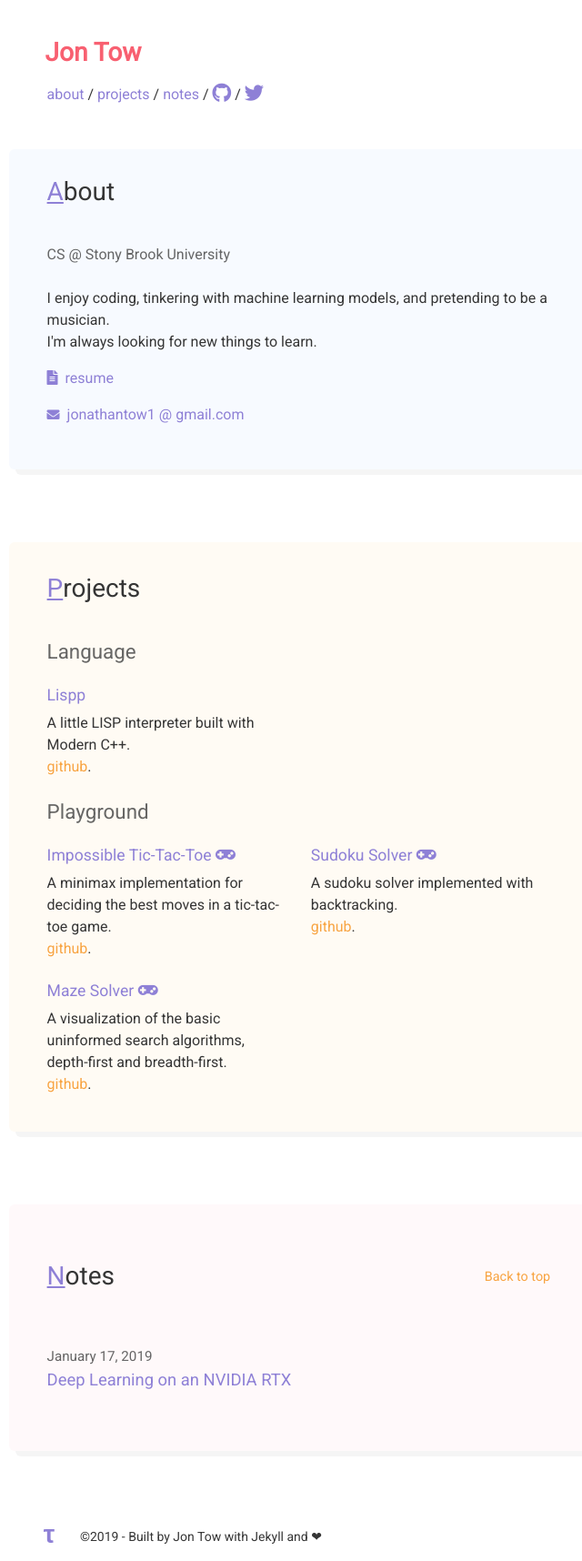
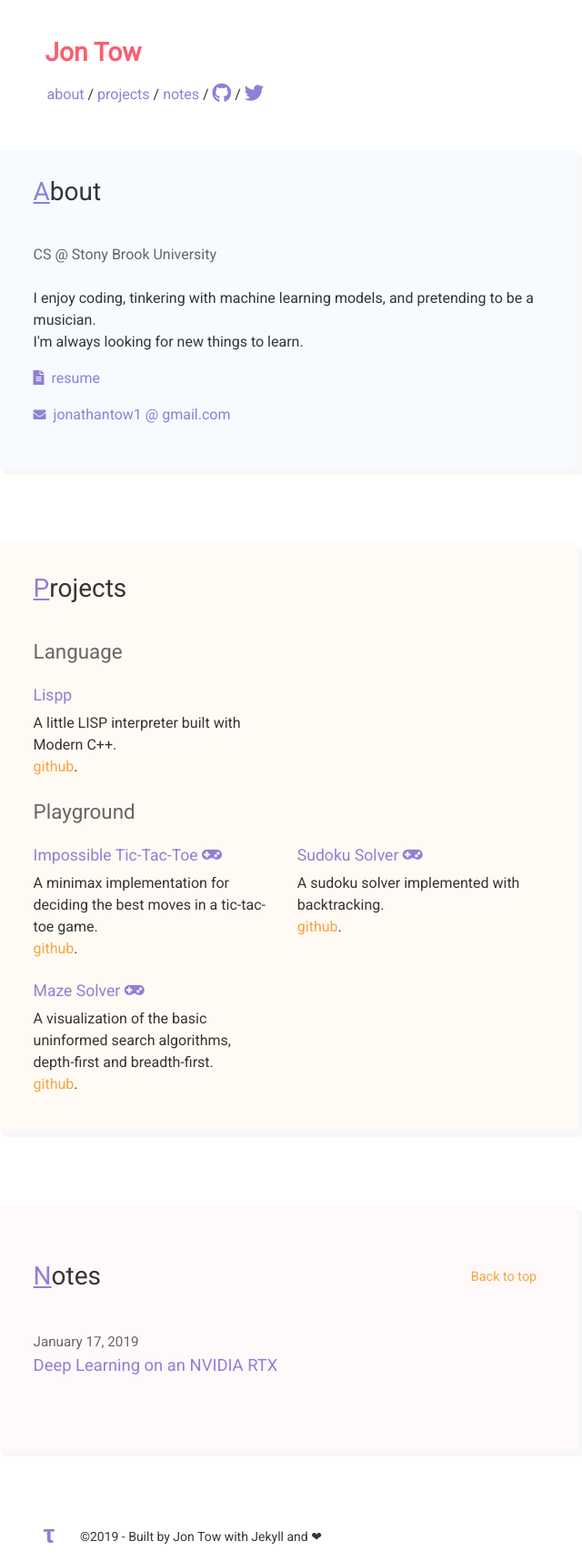
Before and after one commit to jon-tow/jon-tow.github.io, a Jekyll site: the page built from index.html, in a window 1280 px wide. Shown: the whole page at 91% size, without its empty margins (262-902 px from the left). Built offline with Jekyll 4.4.1, drawn with Linux system fonts in a browser that asks for light colours.

Commit message:
fix responsiveness

```diff
--- a/_includes/_sections/notes.html
+++ b/_includes/_sections/notes.html
@@ -1,6 +1,4 @@
-
 <section id="notes">
-
   <!-- Section Title Row -->
   <div class="section-header" >
     <h1 class="section-h2">
@@ -11,16 +9,14 @@
     </div>
   </div>
 
-
-  <!-- Content -->
   <div class="section-content" style="">
-    <!-- Notes Row -->
     <ul class="entry-previews" >
       <!-- Under construction. Coming soon. -->
       {% for post in site.posts %}
-      <li class="pt-3">
+      <li class="pb-3">
       	<p class="post-preview">
-      	  <span style="font-size: .95em; color: var(--light-black)">{{post.date | date: '%B %d, %Y'}}
+      	  <span style="font-size: .95em; color: var(--light-black)">
+	    {{post.date | date: '%B %d, %Y'}}
       	  </span>
       	  <br>
       	  <a href="{{ post.url }}" style="font-size: 1.15em;">
@@ -32,7 +28,6 @@
       </li>
       {% endfor %}
     </ul>
-
   </div>
 
 </section>
--- a/_layouts/page.html
+++ b/_layouts/page.html
@@ -6,11 +6,11 @@
   </head>
 
   <body class="" data-spy="scroll" data-target="#myScrollspy" data-offset="20">
-    <!-- Navbar -->
     {% include _base/nav.html %}
-    <main class="">
-      <!-- Content -->
-      {{ content }}
+    <main class="contaier">
+      <div class="row">
+	{{ content }}
+	</div>
     </main>
     {% include _base/footer.html %}
   </body>
--- /dev/null
+++ b/assets/css/.#main.css
@@ -0,0 +1 @@
+jon-tow@jontow-MS-7C02.5434:1558972371
--- a/assets/css/main.css
+++ b/assets/css/main.css
@@ -26,18 +26,18 @@
 }
 
 body {
-    height: 100vh;
     margin: 0 auto;
     max-width: 46em;
 
     font-size: 1em;
     font-family: "Roboto", "Arial", sans-serif;
+
     line-height: 1.5;
     color: var(--black);
 }
 
 main {
-    margin: 0 auto;
+
 }
 
 .content {
@@ -105,28 +105,6 @@
 }
 /*------------*/
 
-/* Head Styling */
-.top-header {
-    position: relative;
-    z-index: 1;
-}
-.top-header h1 {
-    font-size: 2.5em;
-    font-weight: 300;
-}
-
-.top-header a  {}
-
-.top-header a:hover  {
-    color: #565656;
-}
-
-header a {
-    padding: 0 0.5em 0 0.5em;
-}
-/*------------*/
-
-
 /* Nav Styling */
 nav {
     display: flex;
@@ -175,7 +153,7 @@
     margin-bottom: 5em;
     border-radius: 6px;
     width: 40em;
-    box-shadow: 7px 6px var(--bg);
+    box-shadow: 7px 6px rgba(245, 245, 245, .75);
 
 }
 
@@ -190,7 +168,6 @@
 
 .post {
     margin: 0 auto;
-    background-color: var(--main-white);
     height: 100%;
 }
 
@@ -419,10 +396,6 @@
 	padding-top: .6em;
     }
 
-    .sidebar {
-	height: 20vh;
-    }
-
     .note-content {
 	padding-left: 1em;
     }
```
Also changed, not shown: _layouts/post.html (+1 -9 lines).
